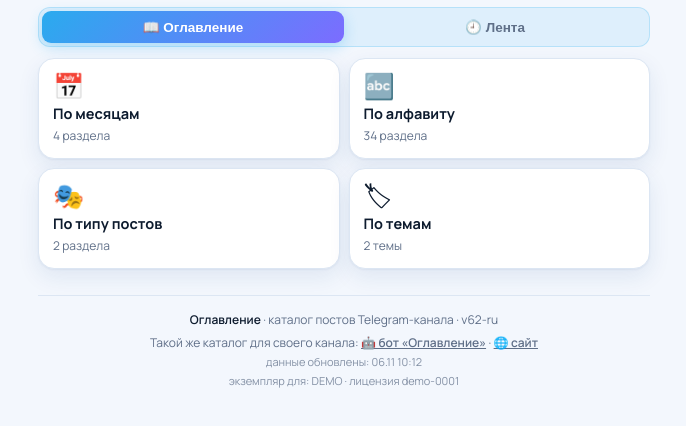
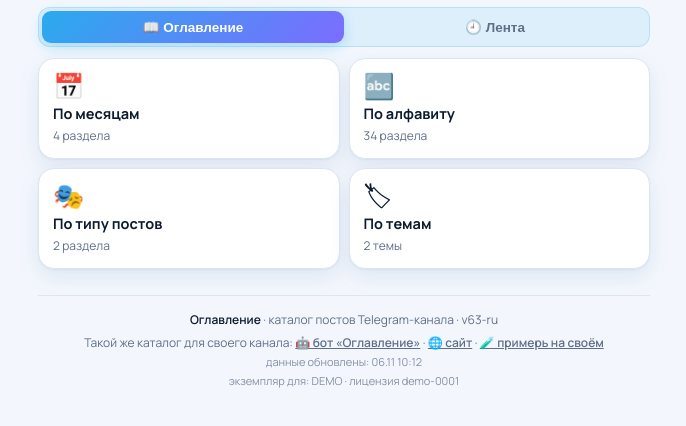
Before and after one commit to eremeevmaks41-sys/soderzhanie-demo, a plain HTML site: page docs/index.html in a window 1280 px wide. Shown: the part 128-554 px from the top of the page, without its empty margins (296-982 px from the left). Drawn offline with Linux system fonts and the light colour scheme; a web font is replaced by a local one.

Commit message:
v63-ru: footer «🧪 примерь на своём» → @oglavlenie_try_bot (guard check lives in the /lic block, stripped here by tradition)

```diff
--- a/docs/index.html
+++ b/docs/index.html
@@ -254,8 +254,8 @@ footer b{font-family:'Unbounded','Manrope',sans-serif;font-weight:600}
   <div id="state" class="state" style="display:none"></div>
 
   <footer>
-    <div><b>Оглавление</b> · каталог постов Telegram-канала · <span id="ver">v62-ru</span></div>
-    <div class="us">Такой же каталог для своего канала: <a id="footBot" href="https://t.me/oglavlenie_shop_bot" target="_blank" rel="noopener">🤖 бот «Оглавление»</a> · <a id="footSite" href="https://oglavlenie.github.io/" target="_blank" rel="noopener">🌐 сайт</a></div>
+    <div><b>Оглавление</b> · каталог постов Telegram-канала · <span id="ver">v63-ru</span></div>
+    <div class="us">Такой же каталог для своего канала: <a id="footBot" href="https://t.me/oglavlenie_shop_bot" target="_blank" rel="noopener">🤖 бот «Оглавление»</a> · <a id="footSite" href="https://oglavlenie.github.io/" target="_blank" rel="noopener">🌐 сайт</a> · <a id="footTry" href="https://t.me/oglavlenie_try_bot" target="_blank" rel="noopener">🧪 примерь на своём</a></div>
     <div class="lic" id="licLine"></div><div class="lic"><a id="refLine" href="#" target="_blank" rel="noopener" style="display:none;color:inherit"></a></div>
   </footer>
 </div>
@@ -651,6 +651,8 @@ function _szBrandOK(){
     var b = document.getElementById('footBot');
     var s = document.getElementById('footSite');
     if (!b || !s) return false;
+    var tr = document.getElementById('footTry');   /* v1.7.42: примерка — тоже бренд */
+    if (!tr || String(tr.getAttribute('href') || '').indexOf('https://t.me/oglavlenie_try_bot') !== 0) return false;
     var bh = String(b.getAttribute('href') || '');
     var sh = String(s.getAttribute('href') || '');
     var okBot = bh.indexOf('https://t.me/') === 0 && (
```
